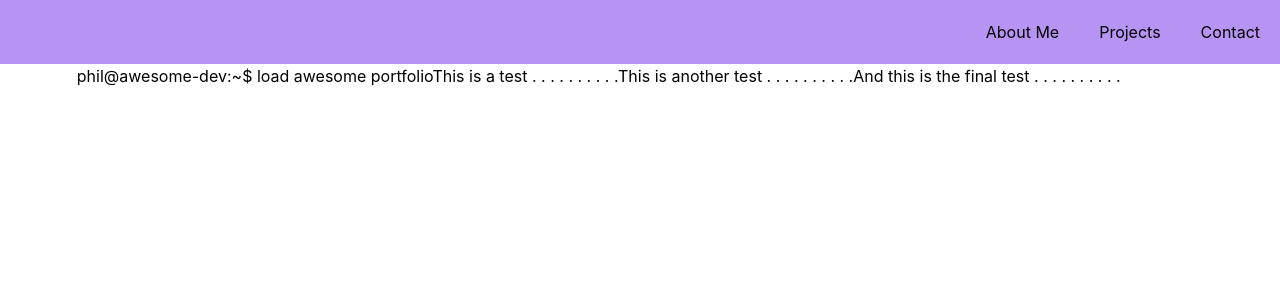
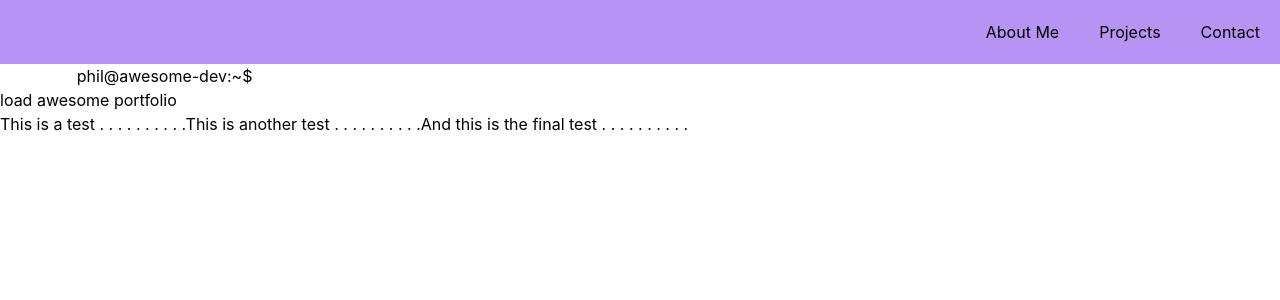
Before and after one commit to PhilipVigus/portfolio2, a React (Create React App) app: page /loading in a window 1280 px wide. Shown: the top 300 px of the page. Built offline with nearby package versions, Linux system fonts and the light colour scheme.

Commit message:
Tidy up TypedSentence component

```diff
--- a/src/components/pages/loading/Loading.jsx
+++ b/src/components/pages/loading/Loading.jsx
@@ -36,7 +36,7 @@ function LoadingScreen() {
       key="load awesome portfolio"
       sentence="load awesome portfolio"
       speed={95}
-      onFinishDisplay={displayNextMessage}
+      onFinishTyping={displayNextMessage}
     />
   ]);
 
--- a/src/components/pages/loading/TypedSentence.jsx
+++ b/src/components/pages/loading/TypedSentence.jsx
@@ -1,33 +1,33 @@
 import React, { useEffect, useState } from 'react';
 import PropTypes from 'prop-types';
+import { Text } from '@chakra-ui/react';
 
-function TypedSentence({ sentence, speed, onFinishDisplay }) {
+function TypedSentence({ sentence, speed, onFinishTyping }) {
   const [position, setPosition] = useState(0);
 
-  const getSpeedVariance = () => {
-    return Math.floor(Math.random() * 10);
+  const getVariedSpeed = () => {
+    return Math.floor(Math.random() * 10) + speed;
   };
 
   useEffect(() => {
-    const variableSpeed = getSpeedVariance() + parseInt(speed, 10);
-
     if (position < sentence.length) {
       const timer = setTimeout(() => {
         setPosition(position + 1);
-      }, variableSpeed);
+      }, getVariedSpeed());
       return () => clearTimeout(timer);
     }
 
-    onFinishDisplay();
+    onFinishTyping();
+
     return () => {};
-  }, [onFinishDisplay, sentence.length, position, speed]);
+  }, [onFinishTyping, sentence.length, position, speed]);
 
-  return <span>{sentence.slice(0, position)}</span>;
+  return <Text>{sentence.slice(0, position)}</Text>;
 }
 
 TypedSentence.propTypes = {
   sentence: PropTypes.string.isRequired,
-  onFinishDisplay: PropTypes.func.isRequired,
+  onFinishTyping: PropTypes.func.isRequired,
   speed: PropTypes.number.isRequired
 };
 
```
Also changed, not shown: 1 other file (tests, documents, lock files or other folders).
